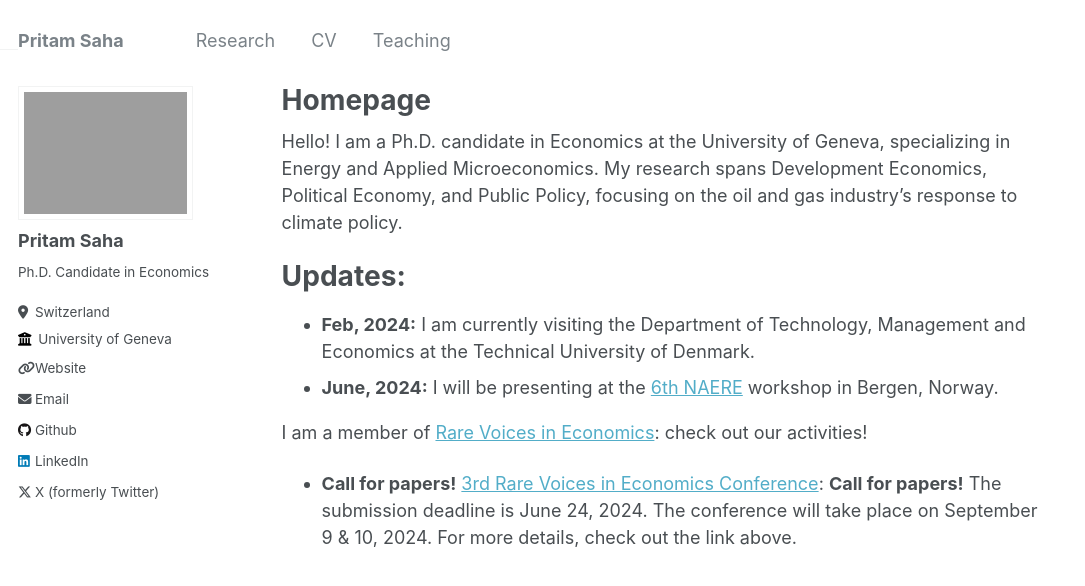
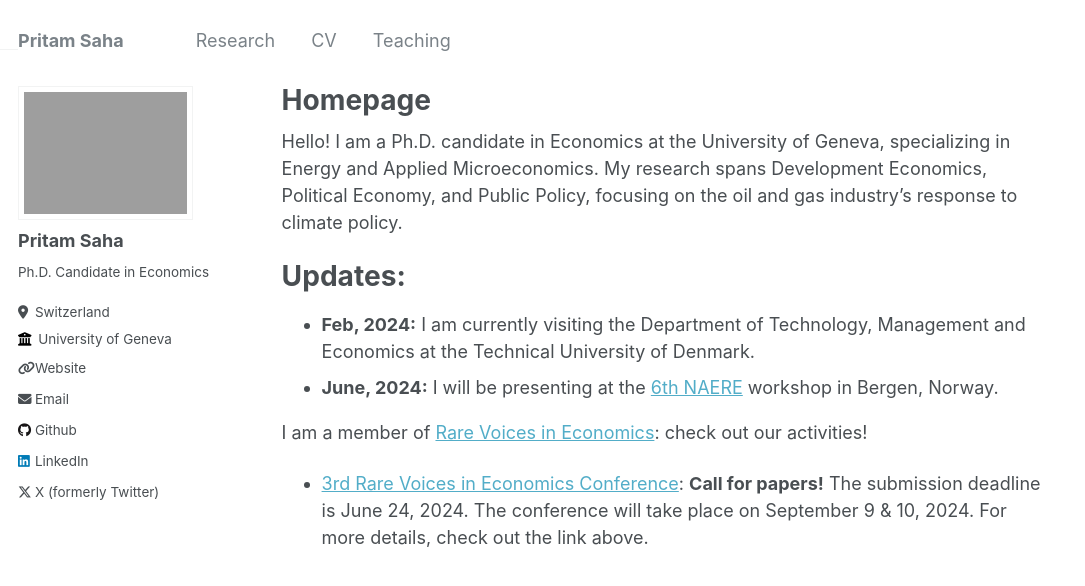
Before and after one commit to s-pritam/s-pritam.github.io, a Jekyll site: the page built from _pages/about.md, in a window 1280 px wide. Shown: the top 586 px of the page, without its empty margins (0-1085 px from the left). Built offline with Jekyll 4.4.1, drawn with Linux system fonts in a browser that asks for light colours.

Commit message:
Update about.md

```diff
--- a/_pages/about.md
+++ b/_pages/about.md
@@ -16,5 +16,5 @@ Updates:
 
 
 I am a member of [Rare Voices in Economics](https://www.rarevoicesineconomics.com/): check out our activities!
-- **Call for papers!** [3rd Rare Voices in Economics Conference](https://www.rarevoicesineconomics.com/conference-2024): **Call for papers!**
+- [3rd Rare Voices in Economics Conference](https://www.rarevoicesineconomics.com/conference-2024): **Call for papers!**
   The submission deadline is June 24, 2024. The conference will take place on September 9 & 10, 2024. For more details, check out the link above.
```
